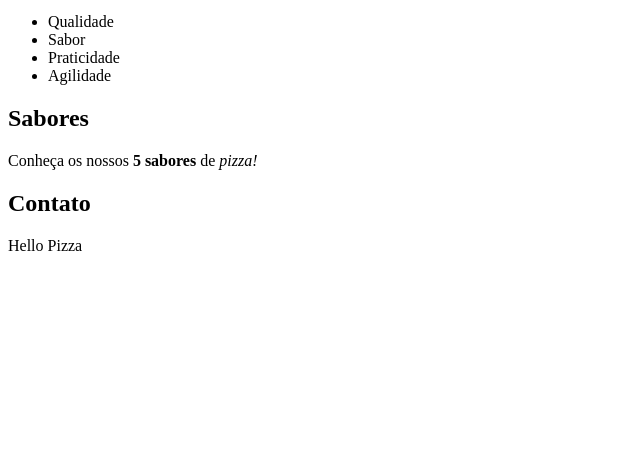
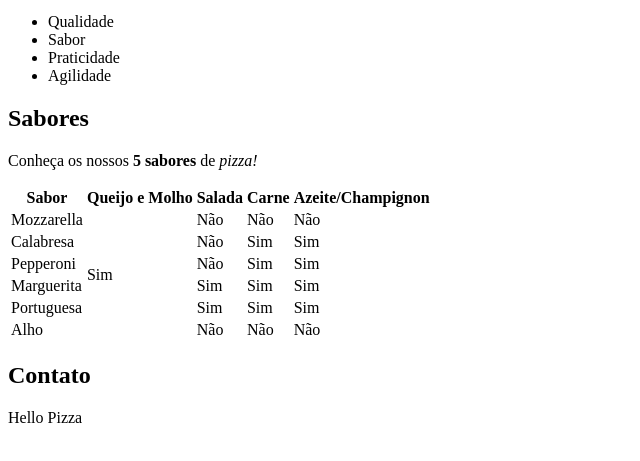
Before and after one commit to gustavoctadei/curso_html, a plain HTML site: page 06 - HTML Praticando/02 - Construindo uma pagina HTML completa/index.html in a window 1280 px wide. Shown: the part 137-598 px from the top of the page, without its empty margins (0-640 px from the left). Drawn offline with Linux system fonts and the light colour scheme.

Commit message:
06 - HTML - Praticando | 02 - Curso de HTML basico | 8 - Tabelas | Ok, concluido

```diff
--- a/06 - HTML Praticando/02 - Construindo uma pagina HTML completa/index.html
+++ b/06 - HTML Praticando/02 - Construindo uma pagina HTML completa/index.html
@@ -27,6 +27,53 @@
         <section>
             <h2>Sabores</h2>
             <p>Conheça os nossos <strong>5 sabores</strong> de <em>pizza!</em></p>
+
+            <table>
+                <tr>
+                    <th>Sabor</th>
+                    <th>Queijo e Molho</th>
+                    <th>Salada</th>
+                    <th>Carne</th>
+                    <th>Azeite/Champignon</th>
+                </tr>
+                <tr>
+                    <td>Mozzarella</td>
+                    <td rowspan="6">Sim</td>
+                    <td>Não</td>
+                    <td>Não</td>
+                    <td>Não</td>
+                </tr>
+                <tr>
+                    <td>Calabresa</td>
+                    <td>Não</td>
+                    <td>Sim</td>
+                    <td>Sim</td>
+                </tr>
+                <tr>
+                    <td>Pepperoni</td>
+                    <td>Não</td>
+                    <td>Sim</td>
+                    <td>Sim</td>
+                </tr>
+                <tr>
+                    <td>Marguerita</td>
+                    <td>Sim</td>
+                    <td>Sim</td>
+                    <td>Sim</td>
+                </tr>
+                <tr>
+                    <td>Portuguesa</td>
+                    <td>Sim</td>
+                    <td>Sim</td>
+                    <td>Sim</td>
+                </tr>
+                <tr>
+                    <td>Alho</td>
+                    <td>Não</td>
+                    <td>Não</td>
+                    <td>Não</td>
+                </tr>
+            </table>
         </section>
 
         <section>
```
